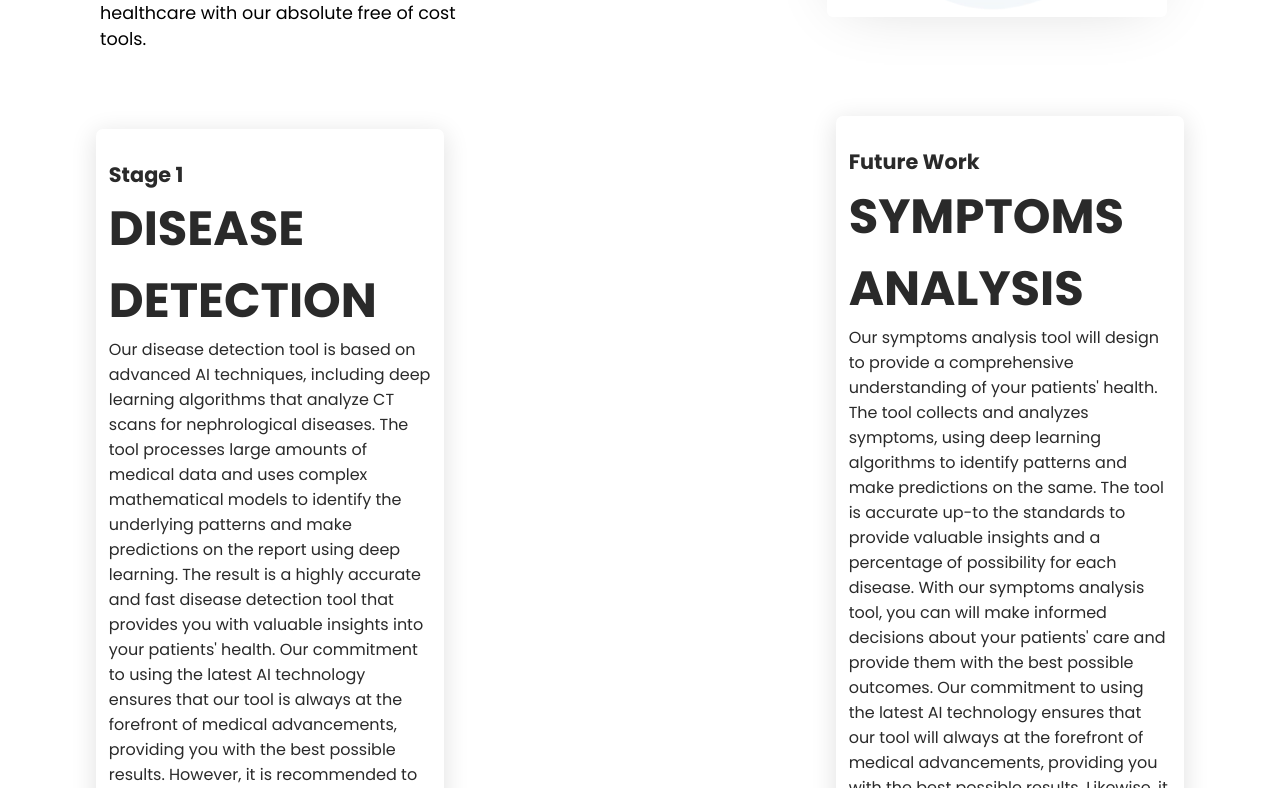
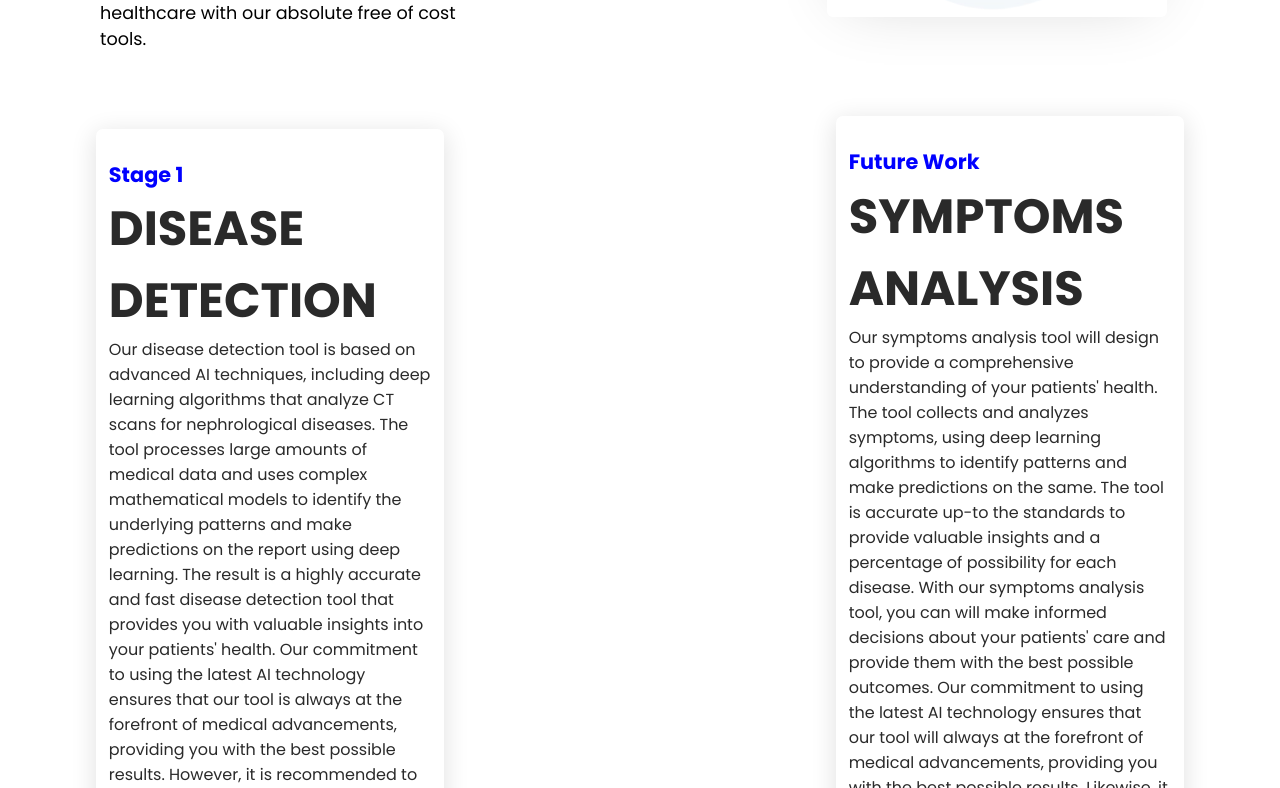
Before and after one commit to Team-Captivators/Nephro-Disease-Detection, a React (Create React App) app: page / in a window 1280 px wide. Shown: the part 2452-3240 px from the top of the page. Built offline with nearby package versions, Linux system fonts and the light colour scheme; some icons are missing.

Commit message:
Update stage

```diff
--- a/src/components/Stage.css
+++ b/src/components/Stage.css
@@ -11,12 +11,22 @@
     margin-top: 3rem;
     display: flex;
     justify-content: space-between;
-    /* display: grid; */
-    grid-template-columns: repeat(2);
-    grid-gap: 10px;
-    list-style: none;
     align-items: center;
-    /* max-width: 3000%; */
+}
+
+.t-card{
+    width: 100%;
+    text-align: center;
+    box-shadow: 0 5px 25px 2px rgba(0, 0, 0, 0.11);
+    border-radius: 7px;
+    cursor: pointer;
+    padding: 1rem .8rem;
+}
+
+.t-card h4{
+    font-size: 1.3rem;
+    padding: .9rem 0 .2rem 0;
+    color: blue;
 }
 
 .stagecardtwo{
@@ -31,20 +41,6 @@
 
 .stagecardtwo p{
     font-size: 1rem;
-}
-
-.t-card{
-    width: 32%;
-    text-align: start;
-    box-shadow: 0 5px 25px 2px rgba(0, 0, 0, 0.11);
-    border-radius: 7px;
-    cursor: pointer;
-    padding: 1rem .8rem;
-}
-
-.t-card h4{
-    font-size: 1.3rem;
-    padding: .9rem 0 .2rem 0;
 }
 
 @media screen and (max-width:850px) {
```
